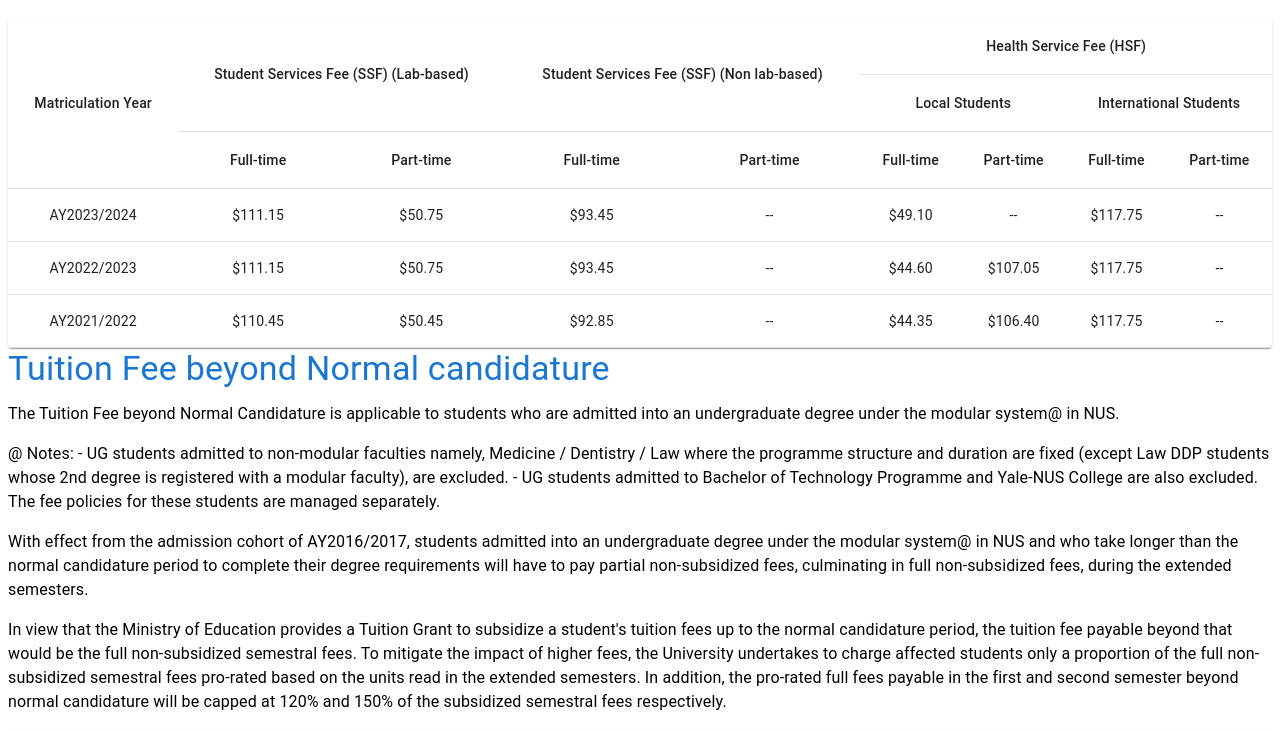
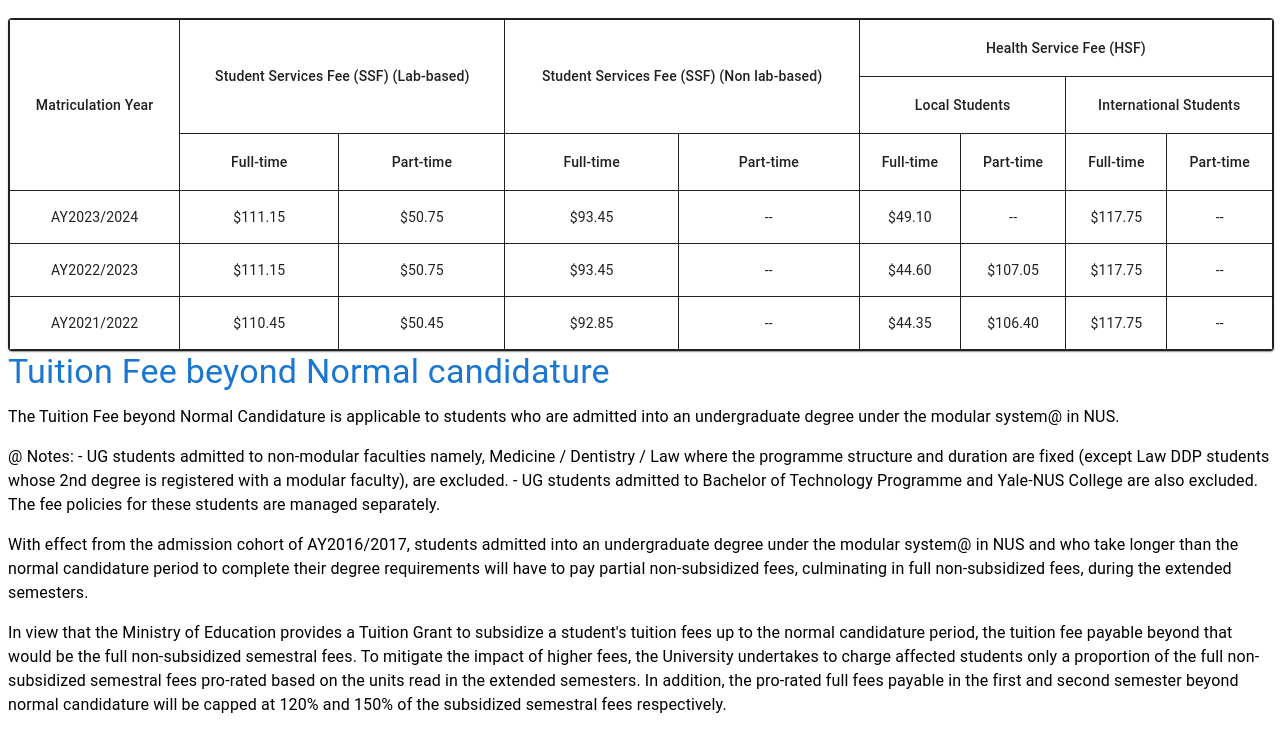
Before and after one commit to auhc99/uni-raasta, a React (Create React App) app in the folder uni-raasta/: page /fees in a window 1280 px wide. Shown: the part 860-1591 px from the top of the page. Built offline with nearby package versions, Linux system fonts and the light colour scheme.

Commit message:
Added borders to all tables in Fees tab

```diff
--- a/uni-raasta/src/FeesPage.js
+++ b/uni-raasta/src/FeesPage.js
@@ -167,55 +167,55 @@
         fees. These are due at the same time as the tuition fees.
       </Typography>
 
-      <TableContainer component={Paper}>
+      <TableContainer component={Paper} sx={{ border: 1 }}>
         <Table sx={{ minWidth: 700 }} aria-label="tuition fees table">
           <TableHead>
-            <TableRow>
-              <TableCell align="center" colSpan={1} rowSpan={3}>
+            <TableRow sx={{ border: 1 }}>
+              <TableCell align="center" colSpan={1} rowSpan={3} sx={{ border: 1 }}>
                 Matriculation Year
               </TableCell>
-              <TableCell align="center" colSpan={2} rowSpan={2}>
+              <TableCell align="center" colSpan={2} rowSpan={2} sx={{ border: 1 }}>
                 Student Services Fee (SSF) (Lab-based)
               </TableCell>
-              <TableCell align="center" colSpan={2} rowSpan={2}>
+              <TableCell align="center" colSpan={2} rowSpan={2} sx={{ border: 1 }}>
                 Student Services Fee (SSF) (Non lab-based)
               </TableCell>
-              <TableCell align="center" colSpan={4} rowSpan={1}>
+              <TableCell align="center" colSpan={4} rowSpan={1} sx={{ border: 1 }}>
                 Health Service Fee (HSF)
               </TableCell>
             </TableRow>
 
-            <TableRow>
-              <TableCell align="center" colSpan={2}>
+            <TableRow sx={{ border: 1 }}>
+              <TableCell align="center" colSpan={2} sx={{ border: 1 }}>
                 Local Students
               </TableCell>
-              <TableCell align="center" colSpan={2}>
+              <TableCell align="center" colSpan={2} sx={{ border: 1 }}>
                 International Students
               </TableCell>
             </TableRow>
-            <TableRow>
-              <TableCell align="center" colSpan={1}>
+            <TableRow sx={{ border: 1 }}>
+              <TableCell align="center" colSpan={1} sx={{ border: 1 }}>
                 Full-time
               </TableCell>
-              <TableCell align="center" colSpan={1}>
+              <TableCell align="center" colSpan={1} sx={{ border: 1 }}>
                 Part-time
               </TableCell>
-              <TableCell align="center" colSpan={1}>
+              <TableCell align="center" colSpan={1} sx={{ border: 1 }}>
                 Full-time
               </TableCell>
-              <TableCell align="center" colSpan={1}>
+              <TableCell align="center" colSpan={1} sx={{ border: 1 }}>
                 Part-time
               </TableCell>
-              <TableCell align="center" colSpan={1}>
+              <TableCell align="center" colSpan={1} sx={{ border: 1 }}>
                 Full-time
               </TableCell>
-              <TableCell align="center" colSpan={1}>
+              <TableCell align="center" colSpan={1} sx={{ border: 1 }}>
                 Part-time
               </TableCell>
-              <TableCell align="center" colSpan={1}>
+              <TableCell align="center" colSpan={1} sx={{ border: 1 }}>
                 Full-time
               </TableCell>
-              <TableCell align="center" colSpan={1}>
+              <TableCell align="center" colSpan={1} sx={{ border: 1 }}>
                 Part-time
               </TableCell>
             </TableRow>
@@ -223,16 +223,16 @@
 
           <TableBody>
             {miscellaneousFeesRows.map(row => (
-              <TableRow>
-                <TableCell align="center">{row[0]}</TableCell>
-                <TableCell align="center">{row[1]}</TableCell>
-                <TableCell align="center">{row[2]}</TableCell>
-                <TableCell align="center">{row[3]}</TableCell>
-                <TableCell align="center">{row[4]}</TableCell>
-                <TableCell align="center">{row[5]}</TableCell>
-                <TableCell align="center">{row[6]}</TableCell>
-                <TableCell align="center">{row[7]}</TableCell>
-                <TableCell align="center">{row[8]}</TableCell>
+              <TableRow sx={{ border: 1 }}>
+                <TableCell align="center" sx={{ border: 1 }}>{row[0]}</TableCell>
+                <TableCell align="center" sx={{ border: 1 }}>{row[1]}</TableCell>
+                <TableCell align="center" sx={{ border: 1 }}>{row[2]}</TableCell>
+                <TableCell align="center" sx={{ border: 1 }}>{row[3]}</TableCell>
+                <TableCell align="center" sx={{ border: 1 }}>{row[4]}</TableCell>
+                <TableCell align="center" sx={{ border: 1 }}>{row[5]}</TableCell>
+                <TableCell align="center" sx={{ border: 1 }}>{row[6]}</TableCell>
+                <TableCell align="center" sx={{ border: 1 }}>{row[7]}</TableCell>
+                <TableCell align="center" sx={{ border: 1 }}>{row[8]}</TableCell>
               </TableRow>
             ))}
           </TableBody>
@@ -272,23 +272,23 @@
         candidature will be capped at 120% and 150% of the subsidized semestral fees respectively.
       </Typography>
 
-      <TableContainer component={Paper}>
+      <TableContainer component={Paper} sx={{ border: 1 }}>
         <Table sx={{ minWidth: 700 }} aria-label="tuition fees table">
           <TableHead>
-            <TableRow>
-              <TableCell align="center">Student Type</TableCell>
-              <TableCell align="center">Semester</TableCell>
-              <TableCell align="center">
+            <TableRow sx={{ border: 1 }}>
+              <TableCell align="center" sx={{ border: 1 }}>Student Type</TableCell>
+              <TableCell align="center" sx={{ border: 1 }}>Semester</TableCell>
+              <TableCell align="center" sx={{ border: 1 }}>
                 Revised Fee Pro-rated Based on Student's Semester Workload
               </TableCell>
             </TableRow>
           </TableHead>
           <TableBody>
             {tuitionFeeRows.map((row, index) => (
-              <TableRow key={index}>
-                <TableCell align="center">{row.studentType}</TableCell>
-                <TableCell align="center">{row.semester}</TableCell>
-                <TableCell align="center">{row.feeDescription}</TableCell>
+              <TableRow key={index} sx={{ border: 1 }}>
+                <TableCell align="center" sx={{ border: 1 }}>{row.studentType}</TableCell>
+                <TableCell align="center" sx={{ border: 1 }}>{row.semester}</TableCell>
+                <TableCell align="center" sx={{ border: 1 }}>{row.feeDescription}</TableCell>
               </TableRow>
             ))}
           </TableBody>
```
